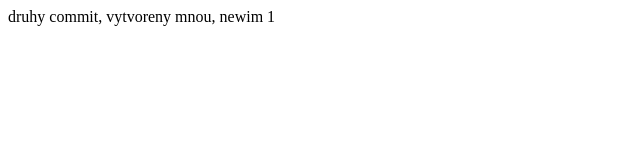
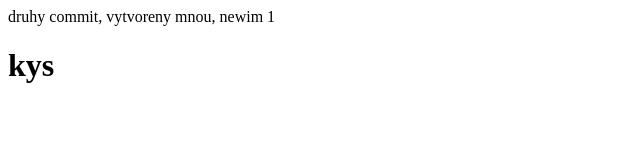
Before and after one commit to lukaskaspar/git-one, a plain HTML site: page index.html in a window 1280 px wide. Shown: the full height of the page, 0-640 px from the left. Drawn offline with Linux system fonts and the light colour scheme.

Commit message:
added h1 into index.html

```diff
--- a/index.html
+++ b/index.html
@@ -7,6 +7,7 @@
   <body>
     <div class="">
       druhy commit, vytvoreny mnou, newim 1
+      <h1>kys</h1>
     </div>
   </body>
 </html>
```
